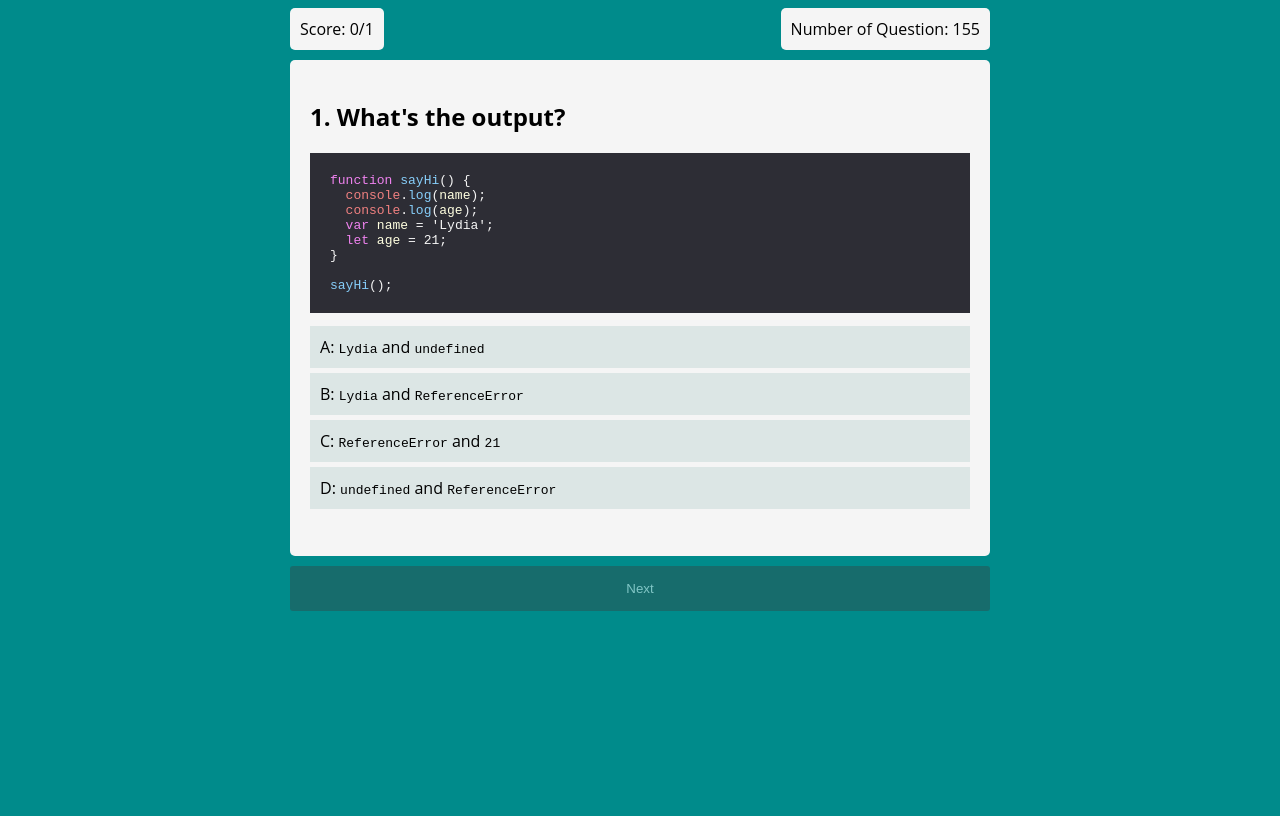
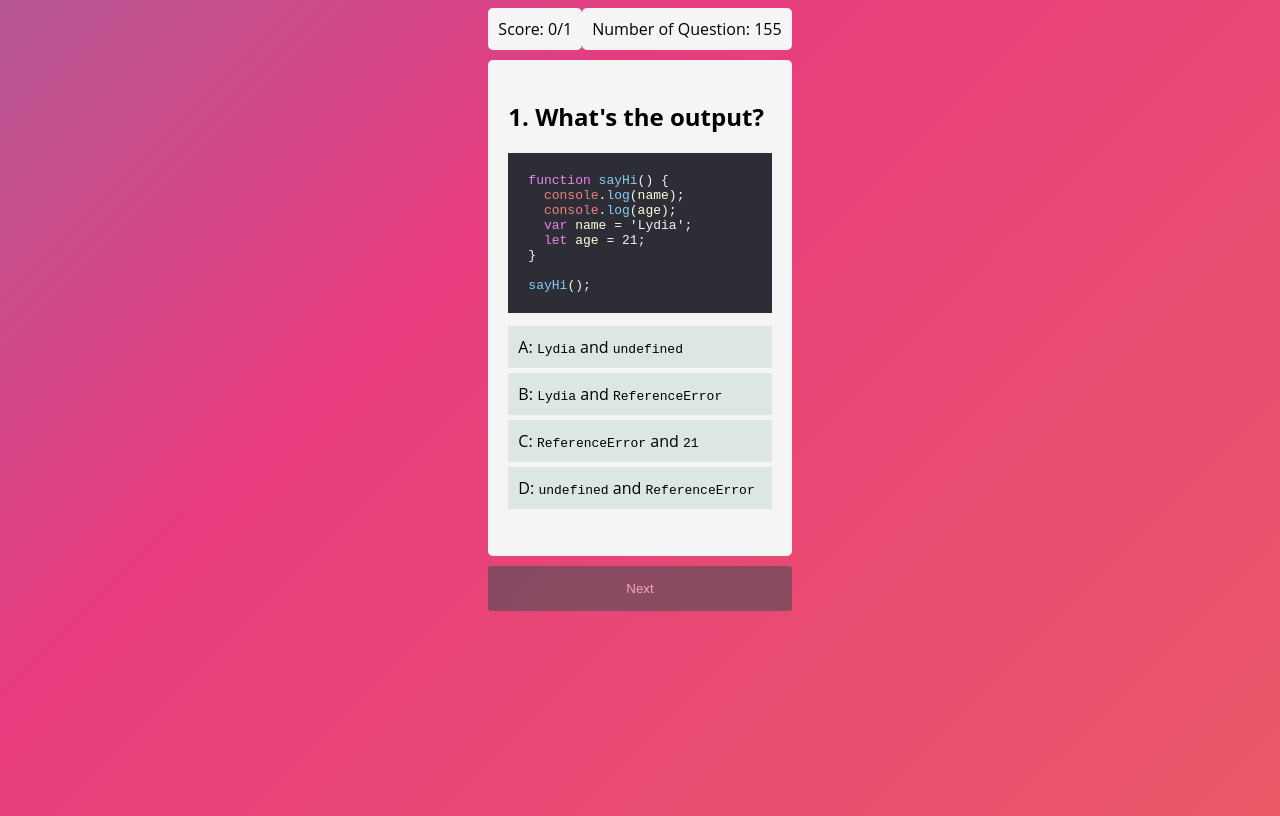
Before and after one commit to shaneiadt/questionable-js, a React (Create React App) app: page / in a window 1280 px wide. Built offline with nearby package versions, Linux system fonts and the light colour scheme.

Commit message:
animated gradient bg

```diff
--- a/src/App.js
+++ b/src/App.js
@@ -25,7 +25,7 @@
     const question = { ...this.state.questions[this.state.currentQuestion] };
 
     return (
-      <div>
+      <div style={{ display: 'flex' }}>
         <Question index={this.state.currentQuestion} totalNumberOfQuestions={this.state.questions.length} {...question} setQuestion={this.setQuestion} />
       </div>
     );
--- a/src/index.css
+++ b/src/index.css
@@ -1,6 +1,21 @@
 body {
-  background-color: darkcyan;
+  background: linear-gradient(-45deg, #ee7752, #e73c7e, #23a6d5, #008b8b);
+	background-size: 400% 400%;
+	animation: gradient 15s ease infinite;
+	height: 100vh;
   font-family: 'Open Sans', 'Segoe UI', Tahoma, Geneva, Verdana, sans-serif;
+}
+
+@keyframes gradient {
+	0% {
+		background-position: 0% 50%;
+	}
+	50% {
+		background-position: 100% 50%;
+	}
+	100% {
+		background-position: 0% 50%;
+	}
 }
 
 .question {
```
